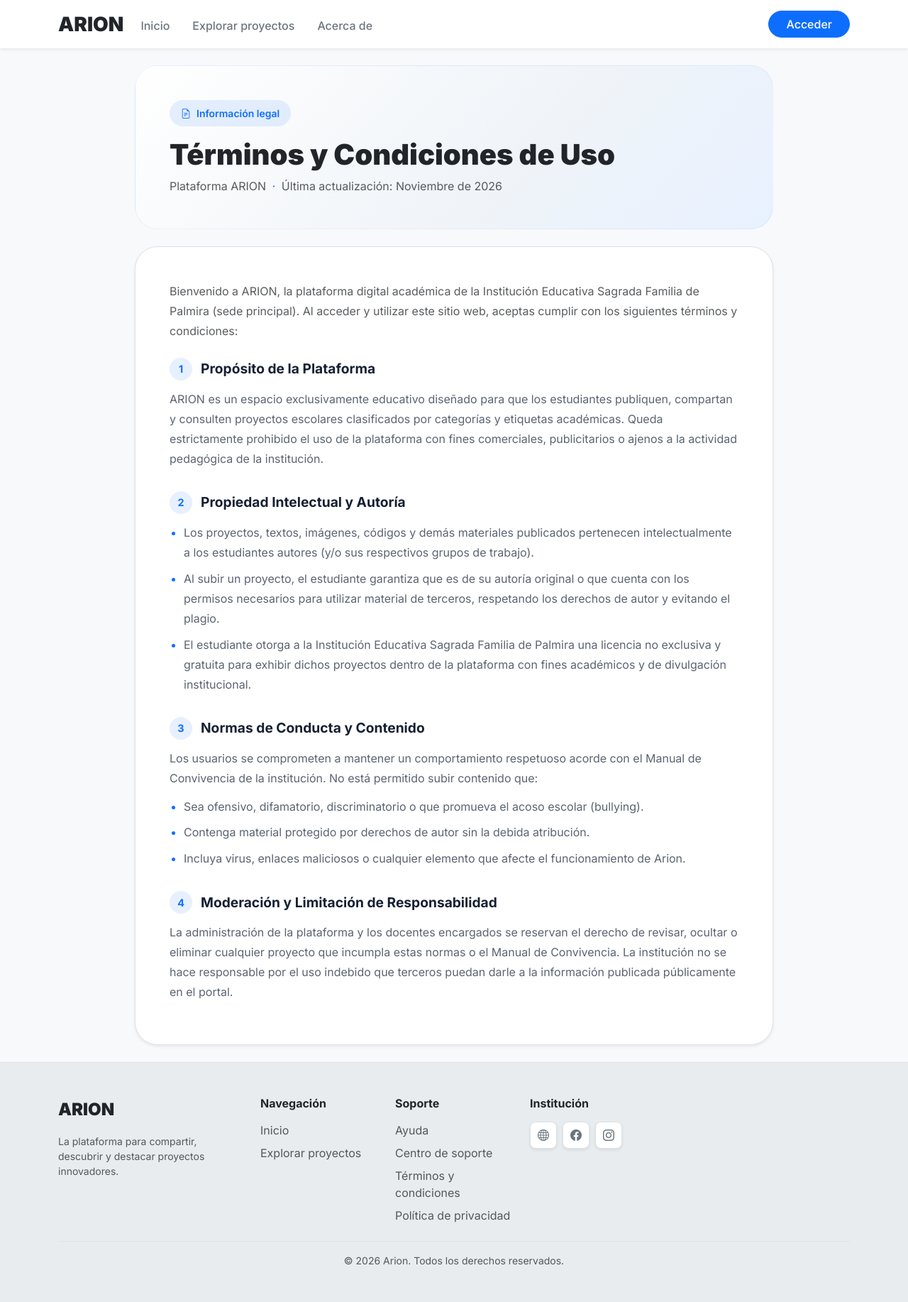
After one commit to DayanaRivas16/Arion, a Flask app: page /terminos-y-condiciones in a window 1280 px wide. The commit adds this page. Shown: the whole page at 71% size. Run offline with Flask 3, Linux system fonts and the light colour scheme; some libraries are stand-ins or nearby versions.

Commit message:
Creación de términos y condiciones de la página

```diff
--- a/app.py
+++ b/app.py
@@ -14,7 +14,7 @@ from urllib.parse import urlsplit
 load_dotenv()
 
 app = Flask(__name__)
-app.secret_key = os.getenv('SECRET_KEY') or 'clave-dev-temporal-cambia-esto-en-produccion'
+app.secret_key = os.getenv('SECRET_KEY')
 app.config["SESSION_COOKIE_SAMESITE"] = "Lax"
 app.config["SESSION_COOKIE_SECURE"] = False
 
@@ -1388,6 +1388,14 @@ def explorar():
 @app.route('/acerca-de')
 def acerca_de():
     return render_template('acerca_de.html')
+
+@app.route('/terminos-y-condiciones')
+def terminos_condiciones():
+    return render_template('terminos-y-condiciones.html')
+
+@app.route('/politica-de-privacidad')
+def politica_privacidad():
+    return render_template('politica-de-privacidad.html')
 
 # ==========================================================
 # GUARDAR ETIQUETAS DEL PROYECTO
--- /dev/null
+++ b/static/css/legal.css
@@ -0,0 +1,76 @@
+.legal-page {
+    max-width: 900px;
+}
+
+.legal-header {
+    background: linear-gradient(135deg, #ffffff 0%, #f0f4f8 58%, #e8f1ff 100%);
+    border: 1px solid rgba(13, 110, 253, 0.08);
+}
+
+.legal-header h1 {
+    line-height: 1.2;
+}
+
+.legal-separator {
+    color: #0d6efd;
+    padding: 0 0.25rem;
+}
+
+.legal-content {
+    line-height: 1.75;
+}
+
+.legal-section {
+    margin-bottom: 2rem;
+}
+
+.legal-section h2 {
+    display: flex;
+    align-items: center;
+    gap: 0.75rem;
+    margin-bottom: 0.75rem;
+    color: #172033;
+    font-size: 1.2rem;
+    font-weight: 700;
+}
+
+.legal-section h2 span {
+    display: inline-flex;
+    flex: 0 0 2rem;
+    width: 2rem;
+    height: 2rem;
+    align-items: center;
+    justify-content: center;
+    border-radius: 50%;
+    background: rgba(13, 110, 253, 0.1);
+    color: #0d6efd;
+    font-size: 0.9rem;
+}
+
+.legal-section p {
+    margin-bottom: 0.75rem;
+    color: #5b6472;
+}
+
+.legal-section ul {
+    display: grid;
+    gap: 0.55rem;
+    margin: 0;
+    padding-left: 1.25rem;
+    color: #5b6472;
+}
+
+.legal-section li::marker {
+    color: #0d6efd;
+}
+
+@media (max-width: 575.98px) {
+    .legal-content {
+        padding: 1.25rem !important;
+    }
+
+    .legal-section h2 {
+        align-items: flex-start;
+        font-size: 1.05rem;
+    }
+}
--- a/templates/base.html
+++ b/templates/base.html
@@ -234,8 +234,8 @@
                     <ul class="nav flex-column gap-2">
                         <li class="nav-item"><a href="{{ url_for('soporte') }}" class="nav-link p-0 text-muted small text-hover-dark">Ayuda</a></li>
                         <li class="nav-item"><a href="{{ url_for('soporte') }}" class="nav-link p-0 text-muted small text-hover-dark">Centro de soporte</a></li>
-                        <li class="nav-item"><a href="#" class="nav-link p-0 text-muted small text-hover-dark">Términos y condiciones</a></li>
-                        <li class="nav-item"><a href="#" class="nav-link p-0 text-muted small text-hover-dark">Política de privacidad</a></li>
+                        <li class="nav-item"><a href="{{ url_for('terminos_condiciones') }}" class="nav-link p-0 text-muted small text-hover-dark">Términos y condiciones</a></li>
+                        <li class="nav-item"><a href="{{ url_for('politica_privacidad') }}" class="nav-link p-0 text-muted small text-hover-dark">Política de privacidad</a></li>
                     </ul>
                 </div>
                 <div class="col-12 col-md-2 text-md-start">
--- /dev/null
+++ b/templates/terminos-y-condiciones.html
@@ -0,0 +1,54 @@
+{% extends 'base.html' %}
+
+{% block title %}Términos y Condiciones - ARION{% endblock %}
+
+{% block extra_css %}
+<link rel="stylesheet" href="{{ url_for('static', filename='css/legal.css') }}">
+{% endblock %}
+
+{% block content %}
+<article class="legal-page mx-auto">
+    <header class="legal-header rounded-5 p-4 p-md-5 mb-4">
+        <span class="d-inline-flex align-items-center gap-2 bg-primary-subtle text-primary small fw-semibold px-3 py-2 rounded-pill mb-3">
+            <i class="bi bi-file-earmark-text"></i> Información legal
+        </span>
+        <h1 class="fw-black text-dark display-6 mb-2">Términos y Condiciones de Uso</h1>
+        <p class="text-muted mb-0">Plataforma ARION <span class="legal-separator">·</span> Última actualización: Noviembre de 2026</p>
+    </header>
+
+    <div class="legal-content bg-white rounded-5 border shadow-sm p-4 p-md-5">
+        <p class="text-muted mb-4">
+            Bienvenido a ARION, la plataforma digital académica de la Institución Educativa Sagrada Familia de Palmira (sede principal). Al acceder y utilizar este sitio web, aceptas cumplir con los siguientes términos y condiciones:
+        </p>
+
+        <section class="legal-section">
+            <h2><span>1</span> Propósito de la Plataforma</h2>
+            <p>ARION es un espacio exclusivamente educativo diseñado para que los estudiantes publiquen, compartan y consulten proyectos escolares clasificados por categorías y etiquetas académicas. Queda estrictamente prohibido el uso de la plataforma con fines comerciales, publicitarios o ajenos a la actividad pedagógica de la institución.</p>
+        </section>
+
+        <section class="legal-section">
+            <h2><span>2</span> Propiedad Intelectual y Autoría</h2>
+            <ul>
+                <li>Los proyectos, textos, imágenes, códigos y demás materiales publicados pertenecen intelectualmente a los estudiantes autores (y/o sus respectivos grupos de trabajo).</li>
+                <li>Al subir un proyecto, el estudiante garantiza que es de su autoría original o que cuenta con los permisos necesarios para utilizar material de terceros, respetando los derechos de autor y evitando el plagio.</li>
+                <li>El estudiante otorga a la Institución Educativa Sagrada Familia de Palmira una licencia no exclusiva y gratuita para exhibir dichos proyectos dentro de la plataforma con fines académicos y de divulgación institucional.</li>
+            </ul>
+        </section>
+
+        <section class="legal-section">
+            <h2><span>3</span> Normas de Conducta y Contenido</h2>
+            <p>Los usuarios se comprometen a mantener un comportamiento respetuoso acorde con el Manual de Convivencia de la institución. No está permitido subir contenido que:</p>
+            <ul>
+                <li>Sea ofensivo, difamatorio, discriminatorio o que promueva el acoso escolar (bullying).</li>
+                <li>Contenga material protegido por derechos de autor sin la debida atribución.</li>
+                <li>Incluya virus, enlaces maliciosos o cualquier elemento que afecte el funcionamiento de Arion.</li>
+            </ul>
+        </section>
+
+        <section class="legal-section mb-0">
+            <h2><span>4</span> Moderación y Limitación de Responsabilidad</h2>
+            <p>La administración de la plataforma y los docentes encargados se reservan el derecho de revisar, ocultar o eliminar cualquier proyecto que incumpla estas normas o el Manual de Convivencia. La institución no se hace responsable por el uso indebido que terceros puedan darle a la información publicada públicamente en el portal.</p>
+        </section>
+    </div>
+</article>
+{% endblock %}
```
Also changed, not shown: templates/politica-de-privacidad.html (added, +61 -0 lines).
